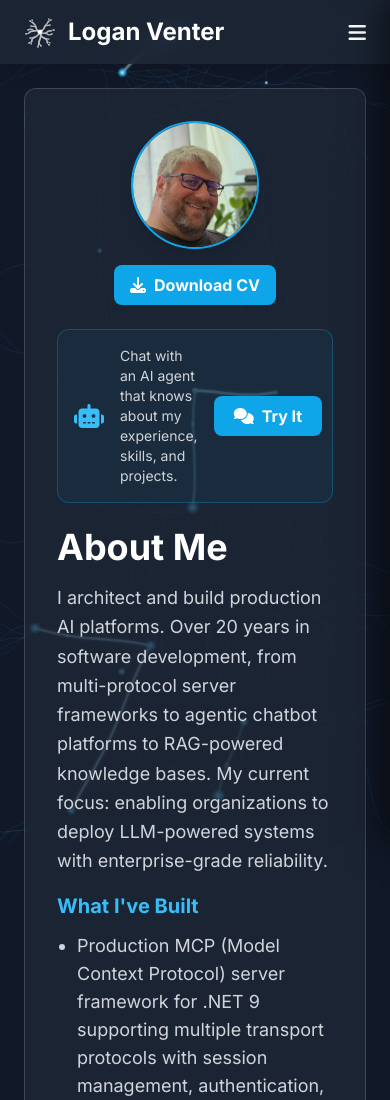
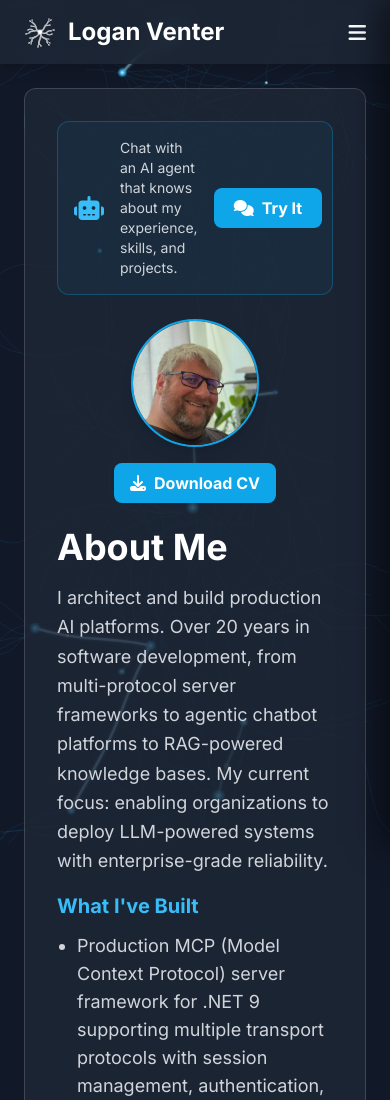
Before and after one commit to loganventer/loganventerprofile, a website: page index.html in a window 390 px wide. Shown: the top 1100 px of the page. Drawn offline with nearby package versions, Linux system fonts and the light colour scheme; a script that the page names is missing.

Commit message:
Move CTA card above profile image on mobile
Wrap hero profile pic and CTA in a .hero-top container that uses
display:contents on desktop (preserving the float layout) and flexbox
with order on mobile so the chat CTA appears first. Bump SW cache
to v1.6.2.

```diff
--- a/css/style.css
+++ b/css/style.css
@@ -417,13 +417,24 @@ html {
     clear: both;
 }
 
-/* Mobile hero layout: stack profile image above content instead of floating */
+/* Hero top: transparent wrapper on desktop so float still works */
+.hero-top {
+    display: contents;
+}
+
+/* Mobile hero layout: CTA above profile image, stacked vertically */
 @media (max-width: 767px) {
-    #about .flow-root > .float-right {
+    .hero-top {
+        display: flex;
+        flex-direction: column;
+    }
+    .hero-top > .float-right {
         float: none;
-        margin-left: auto;
-        margin-right: auto;
-        margin-bottom: 1.5rem;
+        order: 2;
+        margin: 0 auto 1.5rem;
+    }
+    .hero-top > .hero-cta {
+        order: 1;
     }
 }
 
--- a/index.html
+++ b/index.html
@@ -305,6 +305,7 @@
 
         <section id="about" class="section active">
             <div class="content-card p-8 flow-root">
+                <div class="hero-top">
                     <div class="float-right ml-6 mb-4 text-center">
                         <img src="assets/images/image.jpg" alt="A photo of Logan Venter" class="profile-pic rounded-full w-32 h-32 md:w-48 md:h-48 mx-auto object-cover shadow-lg border-2 border-sky-500">
                         <a href="assets/documents/Logan Venter Curriculum Vitae 13-06-2025.pdf" download="Logan Venter Curriculum Vitae 13-06-2025.pdf" class="btn-primary inline-flex items-center justify-center lg:hidden text-white font-bold py-2 px-4 rounded-lg mt-4 whitespace-nowrap">
@@ -313,12 +314,13 @@
                     </div>
 
                     <!-- AI Chat CTA -->
-                <div class="mb-6 p-4 rounded-xl border border-sky-500/30 bg-sky-500/5 flex items-center gap-4">
+                    <div class="hero-cta mb-6 p-4 rounded-xl border border-sky-500/30 bg-sky-500/5 flex items-center gap-4">
                         <i class="fas fa-robot text-sky-400 text-2xl"></i>
                         <p class="text-gray-300 text-sm flex-1">Chat with an AI agent that knows about my experience, skills, and projects.</p>
                         <a href="#" onclick="showSection('chatbot-demo', this)" class="inline-flex items-center gap-2 px-5 py-2 bg-sky-500 hover:bg-sky-400 text-white font-bold rounded-lg transition-all duration-300 hover:scale-105 whitespace-nowrap">
                             <i class="fas fa-comments"></i> Try It
                         </a>
+                    </div>
                 </div>
 
                 <h1 class="text-4xl font-bold mb-4">About Me</h1>
--- a/sw.js
+++ b/sw.js
@@ -1,5 +1,5 @@
 // Service Worker for Logan Venter Portfolio
-const CACHE_NAME = 'logan-venter-portfolio-v1.6.1';
+const CACHE_NAME = 'logan-venter-portfolio-v1.6.2';
 const urlsToCache = [
     '/',
     '/index.html',
```
Lines whose indentation alone changed are shown as unchanged.
